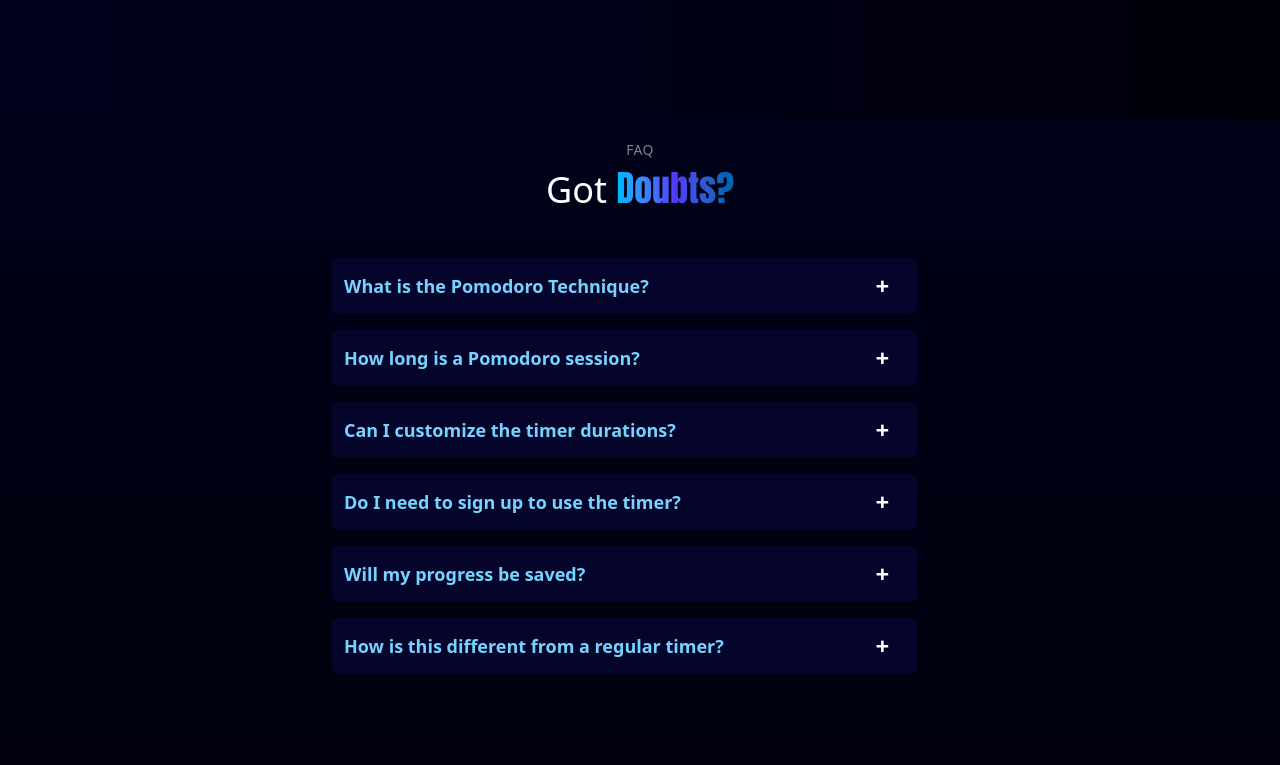
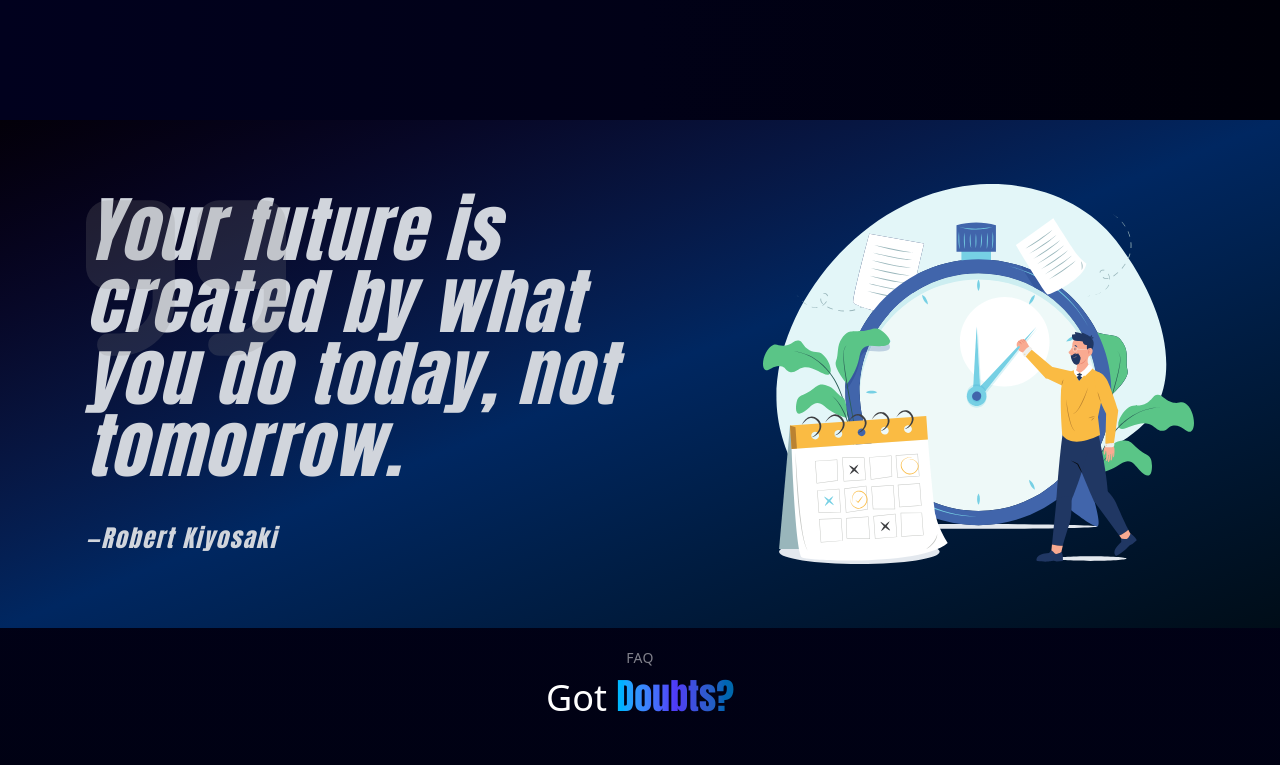
Before and after one commit to rishabhnema21/PomoManage, a React (Vite) app: page / in a window 1280 px wide. Shown: the part 2140-2905 px from the top of the page. Built offline with nearby package versions, Linux system fonts and the light colour scheme; a web font is replaced by a local one.

Commit message:
Quote Section Added

```diff
--- a/src/App.jsx
+++ b/src/App.jsx
@@ -9,7 +9,9 @@
 import { SiSimpleanalytics } from "react-icons/si";
 import Faq from "./components/Faq";
 import LocomotiveScroll from "locomotive-scroll";
-import Contact from "./components/Contact"
+import Contact from "./components/Contact";
+import Quote from "./components/Quote";
+
 // import ScrollVideo from './components/ScrollVideo';
 
 const App = () => {
@@ -57,7 +59,7 @@
 
         {/* Headings */}
         <div>
-          <h1 className="text-6xl sm:text-7xl md:text-7xl lg:text-9xl font-anton bg-gradient-to-r from-sky-400 via-indigo-600 to-indigo-950 bg-clip-text text-transparent leading-tight">
+          <h1 className="text-7xl sm:text-7xl md:text-7xl lg:text-9xl font-anton bg-gradient-to-r from-sky-400 via-indigo-600 to-indigo-950 bg-clip-text text-transparent leading-tight">
             Stay Focused,
           </h1>
           <h1 className="text-2xl sm:text-4xl md:text-5xl lg:text-6xl font-anton bg-gradient-to-r from-gray-300 to-gray-400 bg-clip-text text-transparent mt-4">
@@ -155,11 +157,19 @@
         </div>
       </section>
 
+      <Quote />
+
       {/* Frequently Asked Questions */}
       <Faq />
 
       {/* Contact Section */}
       <Contact />
+
+      <footer>
+
+      </footer>
+
+
     </div>
   );
 };
--- a/src/components/Contact.jsx
+++ b/src/components/Contact.jsx
@@ -7,9 +7,9 @@
           Contact
         </h4>
         <h1 className="text-center text-3xl sm:text-4xl mt-2">
-          Still Confused? <br />
+          Your Thoughts Matter <br />
           <span className="font-anton bg-gradient-to-r from-sky-400 via-indigo-600 to-sky-700 bg-clip-text text-transparent">
-            Drop your Question here
+             Talk to Us
           </span>
         </h1>
 
--- /dev/null
+++ b/src/components/Quote.jsx
@@ -0,0 +1,31 @@
+import React from 'react'
+import time from "../assets/time.svg";
+
+const Quote = () => {
+  return (
+          <section className="w-full flex-col gap-5 md:gap-0 md:flex-row flex justify-evenly items-center px-6 py-16 bg-gradient-to-br from-[#030009] via-[#002761] to-[#000d18]">
+        <div className="w-full md:w-1/2 ">
+          <blockquote className="text-5xl md:text-7xl relative font-anton tracking-wide italic text-gray-300">
+            <svg
+              className="w-50 h-50 absolute -top-4 opacity-20 text-[#868686] mb-4"
+              aria-hidden="true"
+              xmlns="http://www.w3.org/2000/svg"
+              fill="currentColor"
+              viewBox="0 0 18 14"
+            >
+              <path d="M6 0H2a2 2 0 0 0-2 2v4a2 2 0 0 0 2 2h4v1a3 3 0 0 1-3 3H2a1 1 0 0 0 0 2h1a5.006 5.006 0 0 0 5-5V2a2 2 0 0 0-2-2Zm10 0h-4a2 2 0 0 0-2 2v4a2 2 0 0 0 2 2h4v1a3 3 0 0 1-3 3h-1a1 1 0 0 0 0 2h1a5.006 5.006 0 0 0 5-5V2a2 2 0 0 0-2-2Z" />
+            </svg>
+            <p>Your future is created by what you do today, not tomorrow.
+              <br />
+              <span className="text-2xl text-end">&mdash;Robert Kiyosaki</span>
+            </p>
+          </blockquote>
+        </div>
+
+          <img className="w-[70%] md:w-[35%]" src={time} alt="" />
+
+      </section>
+  )
+}
+
+export default Quote
```
Also changed, not shown: src/assets/time.svg (added).
